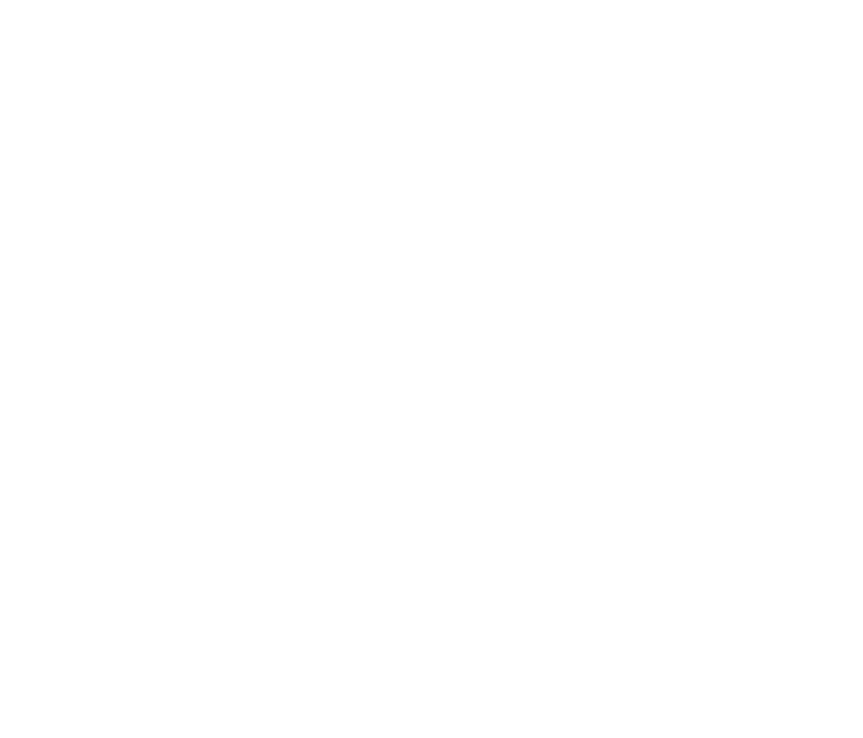
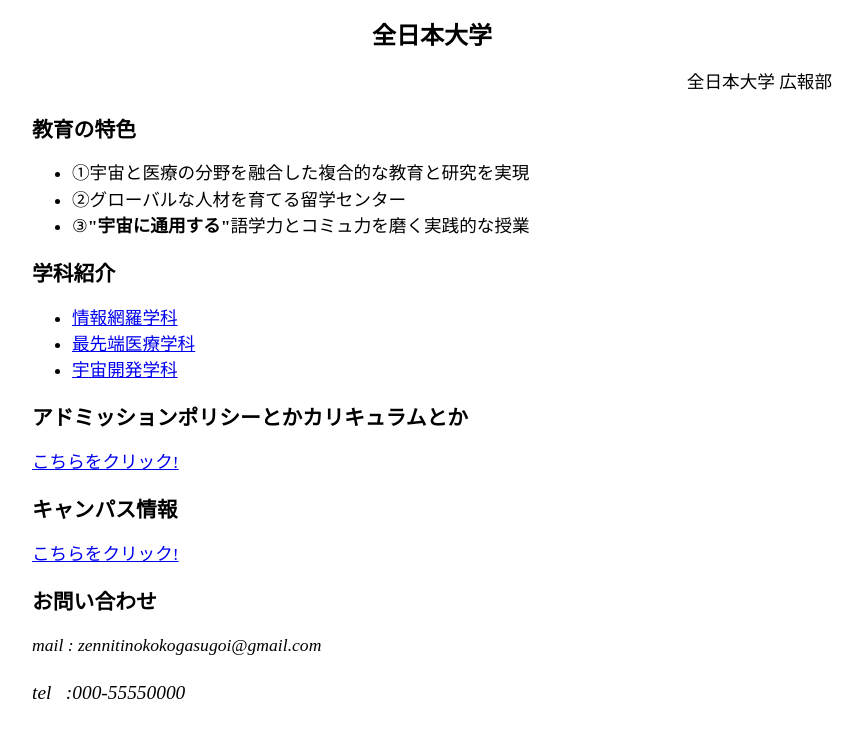
Before and after one commit to sakamoti55/bb_html, a website: page index.html in a window 1280 px wide. Shown: the whole page, without its empty margins (208-1071 px from the left). Drawn offline with Linux system fonts and the light colour scheme.

Commit message:
手紙のマークアップ課題

```diff
--- a/index.html
+++ b/index.html
@@ -1,6 +1,42 @@
+<!doctype html>
 <html>
-  <head>
-    <meta charset="utf-8" />
-  </head>
-  <body></body>
+    <head>
+        <meta charset="utf-8" />
+        <link rel="stylesheet" href="./style.css" />
+        <title>全日本大学案内</title>
+    </head>
+
+    <body>
+        <center>
+            <h1><strong>全日本大学</strong></h1>
+        </center>
+        <p style="text-align: right">全日本大学 広報部</p>
+
+        <h2>教育の特色</h2>
+
+        <ul>
+            <li>①宇宙と医療の分野を融合した複合的な教育と研究を実現</li>
+            <li>②グローバルな人材を育てる留学センター</li>
+            <li>③<strong>"宇宙に通用する"</strong>語学力とコミュ力を磨く実践的な授業</li>
+        </ul>
+
+        <h2>学科紹介</h2>
+        <ul>
+            <li><a href="#">情報網羅学科</a></li>
+            <li><a href="#">最先端医療学科</a></li>
+            <li><a href="#">宇宙開発学科</a></li>
+        </ul>
+
+        <h2>アドミッションポリシーとかカリキュラムとか</h2>
+        <p><a href="#">こちらをクリック!</a></p>
+
+        <h2>キャンパス情報</h2>
+        <address></address>
+        <p><a href="#">こちらをクリック!</a></p>
+
+        <h2>お問い合わせ</h2>
+        <p><address>mail : zennitinokokogasugoi@gmail.com</address><p>
+        <p><address><p>tel&nbsp;&nbsp; :000-55550000</address></p>
+
+    </body>
 </html>
--- /dev/null
+++ b/style.css
@@ -0,0 +1,24 @@
+body {
+    max-width: 800px;
+    margin: 0 auto;
+  }
+
+  .sender-column {
+    text-align: right;
+  }
+
+  h1 {
+    font-size: 1.5em;
+  }
+
+  h2 {
+    font-size: 1.3em;
+  }
+
+  p,ul,ol,dl,address {
+    font-size: 1.1em;
+  }
+
+  p, li, dd, dt, address {
+    line-height: 1.5;
+  }
```
Also changed, not shown: package.json (added, +17 -0 lines), 2 other files.
